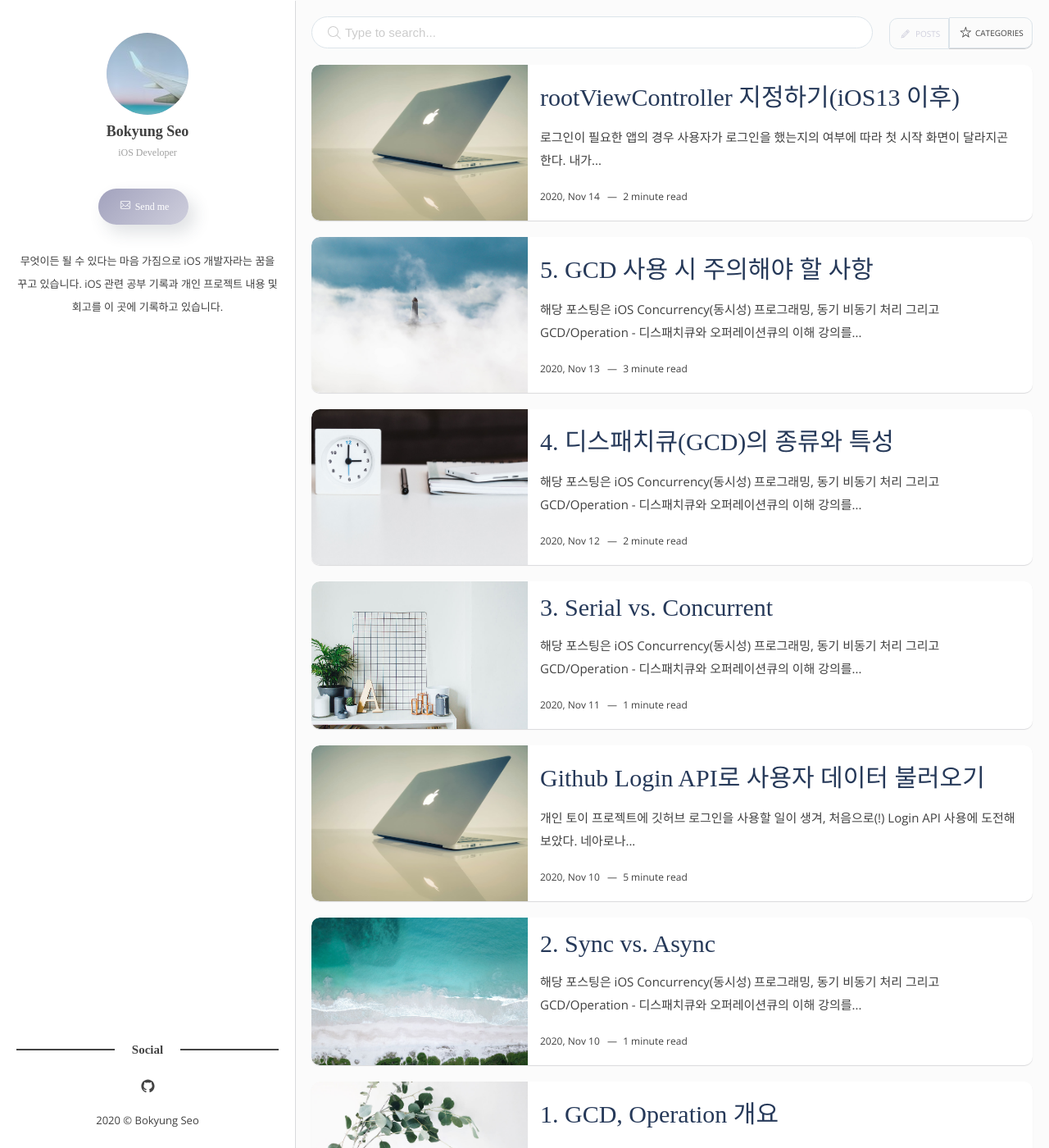
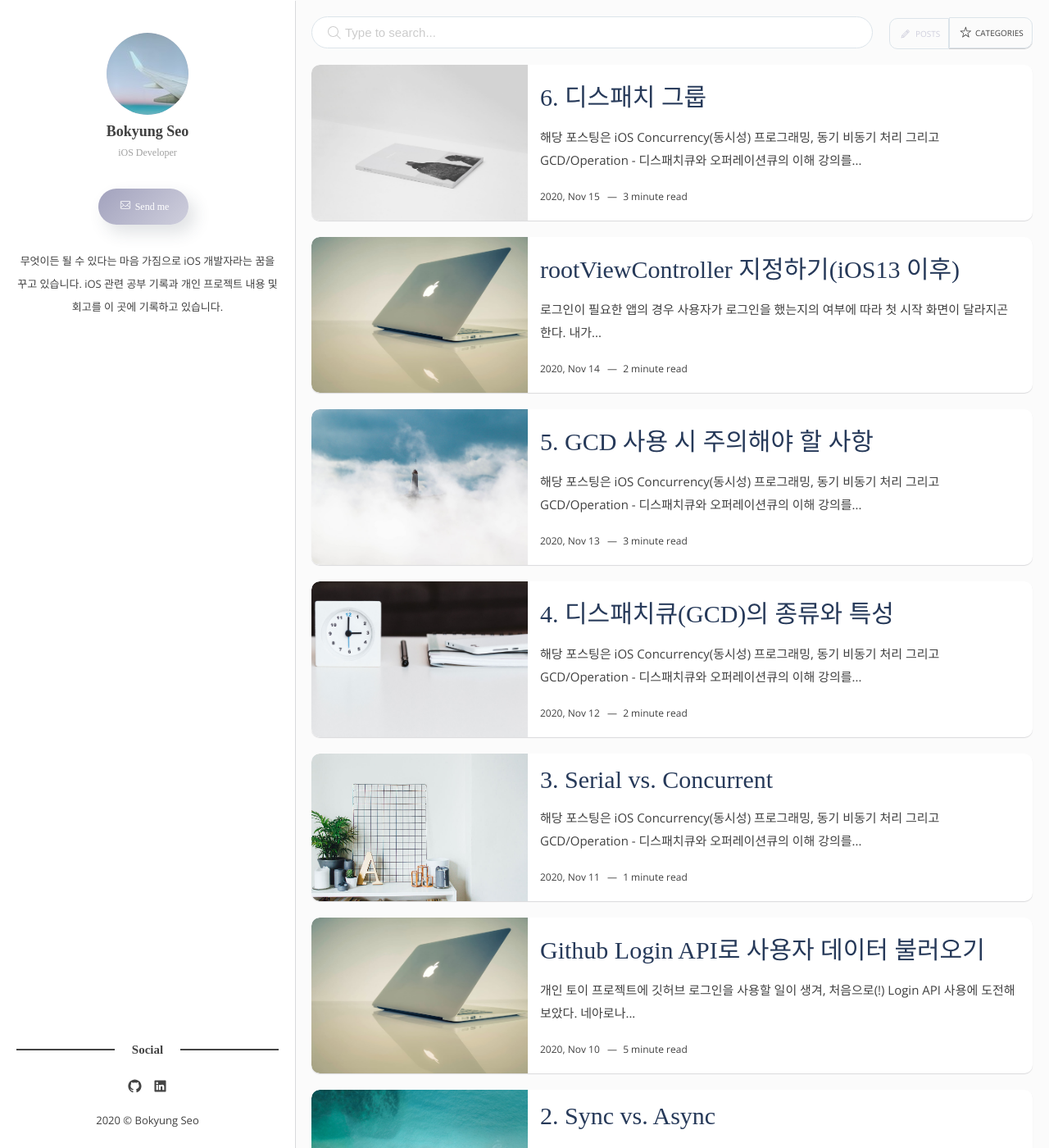
Before and after one commit to Be-beee/Be-beee.github.io, a Jekyll site: the page built from index.html, in a window 1280 px wide and 1400 px high. Shown: the whole window at 82% size. Built offline with Jekyll 4.4.1, drawn with Linux system fonts in a browser that asks for light colours; some web fonts are replaced; the list of posts is cut into pages by our own code; some of the changed text lies outside the part shown.

Commit message:
Upload post:2020.11.15 and Update linkedin

```diff
--- a/_config.yml
+++ b/_config.yml
@@ -19,7 +19,7 @@ social-pinterest:
 social-instagram:
 social-youtube:
 social-vk:
-social-linkedin:
+social-linkedin: bokyungseo
 
 # Newsletter
 mailchimp: # Add your MailChimp form identifier. For example - blogenjoyfreedom.us16.list-manage.com/subscribe/post?u=cd56155d76ddeeb4c0bc4d080&amp;id=7a526cd13e
--- /dev/null
+++ b/_posts/2020-11-15-9.markdown
@@ -0,0 +1,126 @@
+---
+layout: post
+title: 6. 디스패치 그룹
+image: 9.jpg
+tags: [iOS, Concurrency, Swift]
+categories: Concurrency
+---
+*해당 포스팅은 [iOS Concurrency(동시성) 프로그래밍, 동기 비동기 처리 그리고 GCD/Operation - 디스패치큐와 오퍼레이션큐의 이해](https://www.inflearn.com/course/iOS-Concurrency-GCD-Operation) 강의를 수강하고 개인적으로 정리한 내용을 기록한 것 입니다.*
+<br>
+<br>
+
+## 디스패치 그룹의 개념
+---
+디스패치 그룹은 여러 작업을 유사한 기준으로 묶어 묶인 작업이 끝나는 시기가 필요할 떄 사용한다.
+
+다음의 코드처럼 사용할 수 있다.
+
+{% highlight Swift %}
+let group1 = DispatchGroup()
+DispatchQueue.global(qos: ).async(group: group1) { } // 작업을 보낼 때 그룹 꼬리표를 붙여주는 느낌
+DispatchQueue.global(qos: ).async(group: group1) { }
+DispatchQueue.global().async(group: group1) { }
+
+group1.notify(queue: DispatchQueue.main){ [weak self] in
+	// 모든 작업이 끝났을 때 해당 클로저 실행
+	self?.textLabel.text = "모든 작업이 완료되었습니다."
+}
+{% endhighlight %}
+<br>
+
+### 동기적인 기다림
+---
+어떤 이유로 그룹의 완료 알림에 비동기적으로 응답할 수 없는 경우, 대신 디스패치 그룹에서 `wait()` 메서드를 사용할 수 있다.<br>
+모든 작업이 완료될 때까지 현재 대기열을 차단하는 동기적인 방법으로,<br>
+작업이 완료될 때까지, 얼마나 오래 기다릴지 기다리는 시간을 지정하는 선택적 파라미터가 필요하다.<br>
+기다리는 시간을 지정하지 않으면 무제한 대기한다.
+
+{% highlight Swift %}
+let group1 = DispatchGroup()
+DispatchQueue.global(qos: ).async(group: group1) { }
+DispatchQueue.global(qos: ).async(group: group1) { }
+DispatchQueue.global().async(group: group1) { }
+
+if group1.wait(timeout: .now()+60) == .timeOut {
+	print("작업이 60초 안에 종료하지 않았습니다.")
+}
+{% endhighlight %}
+
+작업이 제때 끝나지 않았을 때 처리하기 유용하다.
+<br>
+<br>
+<br>
+
+## 디스패치 그룹의 사용(비동기 디스패치 그룹)
+---
+디스패치 그룹 클로저 내에서 비동기 함수를 호출할 때 주의가 필요하다. 내부에서 비동기적으로 다른 메서드를 큐로 보냈기 때문에 종료 시점이 잘못 인식될 수 있다.
+종료 시점을 명확히 표기하기 위해 `enter()`, `leave()` 메서드를 통한 출입처리가 필요하다.
+<div style="text-align: center;">
+	<img src = "{{site.baseurl}}/images/20201115_9/1.png" width = "80%">
+</div>
+<br>
+
+{% highlight Swift %}
+queue.async(group: group1) {
+	group1.enter() // 입장
+	someAsyncMethod() {
+		group1.leave() // 퇴장
+	}
+}
+{% endhighlight %}
+<br>
+<br>
+<br>
+
+## Dispatch workItem
+---
+- 작업을 미리 정의해두고 사용하는 큐에 제출하기 위한 객체(class)
+- 빈약한 취소 기능, 순서 기능을 내장하고 있다.
+
+{% highlight Swift %}
+let item1 = DispatchWorkItem(qos: .utility) {
+	print("task1 출력")
+}
+
+let queue = DispatchQueue(label: "com.sbk.serial")
+queue.async(execute: item1) // 객체이므로 따로 실행해줘야 한다.
+{% endhighlight %}
+
+<br>
+<br>
+
+### 빈약한 취소 기능
+
+`cancel()` 내장 메서드를 갖고 있다.
+- 작업이 아직 시작되지 않은 경우 작업을 제거한다.
+- 작업이 실행중인 경우 `isCancelled` 속성이 `true`로 설정된다. (직접적으로 실행 중인 작업이 멈추는 것은 아니다.)
+<br>
+<br>
+
+### 빈약한 순서 기능
+
+`notify(queue: 실행할 큐, execute: 디스패치 아이템)` 내장 메서드를 갖고 있다.
+- 다음에 실행할 아이템(작업)을 지정
+<br>
+<br>
+<br>
+
+## Semaphore
+---
+- 공유 리소스에 접근 가능한 작업 수를 제한해야 할 경우 사용한다.
+- 한 번에 실행하는 작업의 갯수를 제한한다.
+
+{% highlight Swift %}
+let semaphore = DispatchSemaphore(value: 3)
+queue.async(group: group1) {
+	group1.enter()
+	semaphore.wait() // 일단 기다린다
+	someAsyncMethod {
+		group1.leave()
+		semaphore.signal() //다음 작업 시작을 위한 시그널
+	}
+}
+{% endhighlight %}
+
+---
+*이미지 및 코드 참고: [https://www.inflearn.com/course/iOS-Concurrency-GCD-Operation](https://www.inflearn.com/course/iOS-Concurrency-GCD-Operation)*
```
Also changed, not shown: images/20201115_9/1.png (added).
